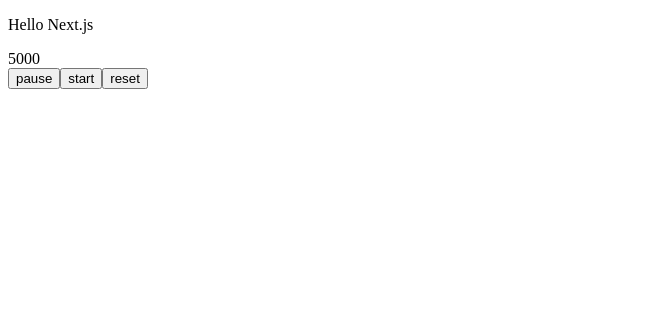
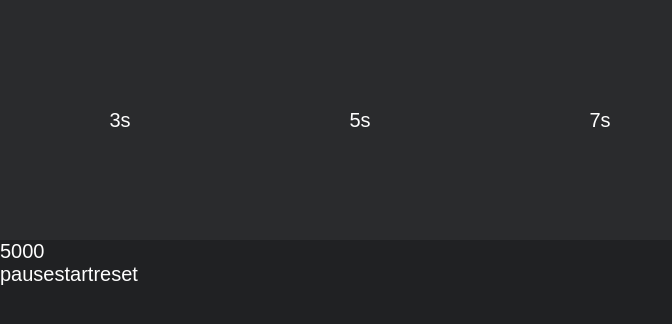
Before and after one commit to kwanjack/papulatus, a Next.js app: page / in a window 1280 px wide. Shown: the top 324 px of the page, without its empty margins (0-672 px from the left). Built offline with nearby package versions, Linux system fonts and the light colour scheme.

Commit message:
Basic structure and styling.

```diff
--- /dev/null
+++ b/components/SelectorRow.js
@@ -0,0 +1,50 @@
+
+const selectorRowStyle = <style>{`
+.selector-row {
+  width: 100vw;
+  height: 30vh;
+  background: #2a2b2d;
+  display: flex;
+  flex-direction: row;
+}
+`}</style>;
+
+const selectableStyle = <style>{`
+.selectable {
+  width: 30vh;
+  height: 30vh;
+  background: #2a2b2d;
+  display: flex;
+  flex-direction: column;
+  align-content: center;
+  align-items: center;
+  justify-content: center;
+}
+
+.name {
+
+}
+`}</style>;
+
+const Selectable = (props) => {
+  return <div {...props} className="selectable">
+    <div className="name">
+      {props.name}
+    </div>
+    {selectableStyle}
+  </div>
+
+}
+
+const SelectorRow = (props) => {
+  let { setPickedTime } = props;
+  return <div className="selector-row">
+      <Selectable onClick={() => setPickedTime(3000)} name="3s"/>
+      <Selectable onClick={() => setPickedTime(5000)} name="5s"/>
+      <Selectable onClick={() => setPickedTime(7000)} name="7s"/>
+    { selectorRowStyle }
+  </div>;
+
+
+}
+export default SelectorRow;
--- /dev/null
+++ b/components/TappableTimer.js
@@ -0,0 +1,25 @@
+import useTimer from '../hooks/timer';
+
+const tappableTimerStyle = <style>{`
+.tappable-timer {
+  width: 100%;
+  height: 100%;
+  background: #202123;
+}
+`}</style>;
+
+const TappableTimer = (props) => {
+  let { pickedTime } = props;
+  let { msLeft, start, pause, reset } = useTimer(pickedTime);
+
+  return <div className="tappable-timer">
+      <div> {msLeft} </div>
+      <button onClick={pause}>pause</button>
+      <button onClick={start}>start</button>
+      <button onClick={reset}>reset</button>
+    { tappableTimerStyle }
+  </div>;
+
+
+}
+export default TappableTimer;
--- a/hooks/timer.js
+++ b/hooks/timer.js
@@ -1,15 +1,17 @@
 import { useState, useRef, useEffect } from 'react';
 
-function useTimer() {
-  let [ expireAt, setExpireAt ] = useState(Date.now() + 5000);
+function useTimer(ms) {
+  let [ expireAt, setExpireAt ] = useState();
   let intervalRef = useRef();
-  let [ msLeft, setMsLeft ] = useState(5000);
+  let [ msLeft, setMsLeft ] = useState(ms);
 
+  useEffect(() => setMsLeft(ms), [ms])
 
-  let start = (newExpire) => {
+  let start = () => {
+    let newExpire = Date.now() + ms;
     if (!intervalRef.current) {
-      setExpireAt(Date.now() + 5000);
-      setMsLeft(5000);
+      setExpireAt(Date.now() + ms);
+      setMsLeft(ms);
       intervalRef.current = setInterval(() => {
         setMsLeft(prevMsLeft => {
           // console.log('expireAt:', newExpire);
@@ -19,7 +21,7 @@
             intervalRef.current = undefined;
             return prevMsLeft;
           } else {
-            return newExpire - Date.now();
+            return Math.max(newExpire - Date.now(), 0);
           }
         });
       }, 50);
@@ -32,12 +34,12 @@
       intervalRef.current = undefined;
     } else {
       console.log('unpausing:', msLeft);
-      start(Date.now() + msLeft);
+      start();
     }
   }
 
   let reset = () => {
-    setMsLeft(5000);
+    setMsLeft(ms);
     if (intervalRef.current) {
       clearInterval(intervalRef.current);
       intervalRef.current = undefined;
--- a/pages/index.js
+++ b/pages/index.js
@@ -1,15 +1,36 @@
 
-import useTimer from '../hooks/timer';
+import TappableTimer from '../components/TappableTimer';
+import SelectorRow from '../components/SelectorRow';
+import { useState } from 'react';
+
+const appStyle = <style jsx="true" global>{`
+* {
+  margin: 0;
+  padding: 0;
+  border: 0;
+  outline: 0;
+  font-size: 100%;
+  vertical-align: baseline;
+  background: transparent;
+  color: white;
+}
+
+.app {
+  font: 20px Arial;
+  height: 100vh;
+  width: 100vw;
+  color: white;
+}
+`}
+</style>
 
 const Index = () => {
-  let { msLeft, start, pause, reset } = useTimer();
+  let [ pickedTime, setPickedTime] = useState(5000);
 
-  return <div>
-      <p>Hello Next.js</p>
-      <div>{ msLeft }</div>
-      <button onClick={pause}>pause</button>
-      <button onClick={() => start(Date.now() + 5000)}>start</button>
-      <button onClick={reset}>reset</button>
+  return <div className="app">
+      <SelectorRow setPickedTime = {setPickedTime}/>
+      <TappableTimer pickedTime={pickedTime} />
+      { appStyle }
     </div>
   };
 
```
Also changed, not shown: 1 other file (tests, documents, lock files or other folders).
